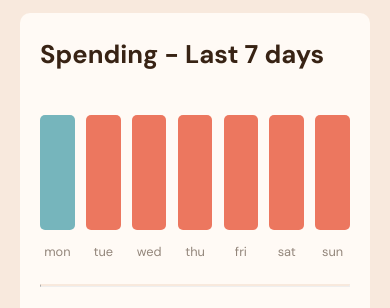
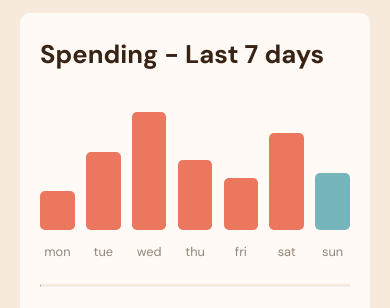
Before and after one commit to Gabborione/FM-Expenses-Chart, a website built with Parcel: page src/index.html in a window 390 px wide. Shown: the part 267-575 px from the top of the page. Built offline with nearby package versions, Linux system fonts and the light colour scheme; files whose address does not match are found by name.

Commit message:
mobile terminato

```diff
--- a/package.json
+++ b/package.json
@@ -21,5 +21,8 @@
   "devDependencies": {
     "parcel-bundler": "^1.12.5",
     "sass": "^1.52.3"
+  },
+  "dependencies": {
+    "src": "^1.1.2"
   }
 }
--- a/src/index.html
+++ b/src/index.html
@@ -15,6 +15,7 @@
         <title>Frontend Mentor | Expenses chart component</title>
 
         <link rel="stylesheet" href="sass/style.scss" />
+        <script src="./js/app.js" defer></script>
     </head>
     <body>
         <main class="container">
@@ -32,7 +33,7 @@
                     <h2 class="chart__title">Spending - Last 7 days</h2>
                     <div class="chart__body">
                         <div class="day">
-                            <div data-val="$52.36" class="bar current"></div>
+                            <div data-val="$0" class="bar"></div>
                             <p>mon</p>
                         </div>
                         <div class="day">
--- /dev/null
+++ b/src/js/app.js
@@ -0,0 +1,26 @@
+async function fillDataInBarGraph() {
+    // Fetch data and parse
+    const resp = await fetch("./data.json");
+    const expenses = await resp.json();
+
+    // Find elements to set values in
+    const bars = document.querySelectorAll(".bar");
+
+    // Calculate and set values
+    const maxBalance = expenses.reduce(
+        (result, curr) => (curr.amount > result ? curr.amount : result),
+        0
+    );
+    const dayToday = new Date().toString().slice(0, 3).toLowerCase();
+
+    expenses.forEach(({ day, amount }, index) => {
+        const bar = bars[index];
+        bar.style.height = `${(amount / maxBalance) * 118}px`;
+        bar.setAttribute("data-val", `$${amount}`);
+        if (dayToday === day) {
+            bar.classList.add("current");
+        }
+    });
+}
+
+fillDataInBarGraph();
--- a/src/sass/style.scss
+++ b/src/sass/style.scss
@@ -26,6 +26,11 @@ $very-pale-orange: hsl(33, 100%, 98%);
     text-decoration: none;
     box-sizing: border-box;
 }
+
+h3{
+    border: none;
+}
+
 
 body{
     background-color: $cream;
@@ -156,10 +161,11 @@ hr{
 
         .bar{
             position: relative;
-            height: 70%;
             width: 100%;
             background-color: $soft-red;
             border-radius: 5px;
+            height: 0;
+            transition: background-color 0.25s linear, height 0.85s ease-out;
         }
 
         p{
```
Also changed, not shown: dist/data.json (renamed from src/data.json), dist/index.html, 7 other files.
